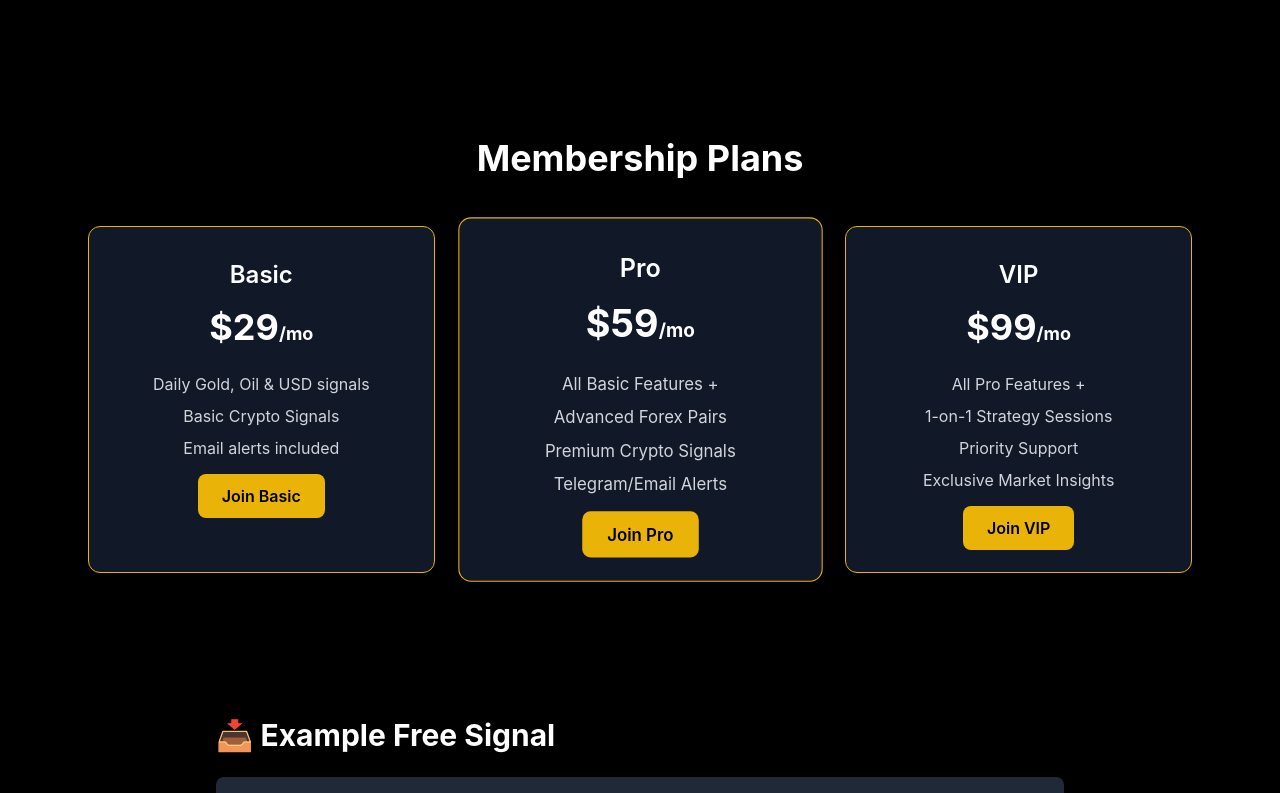
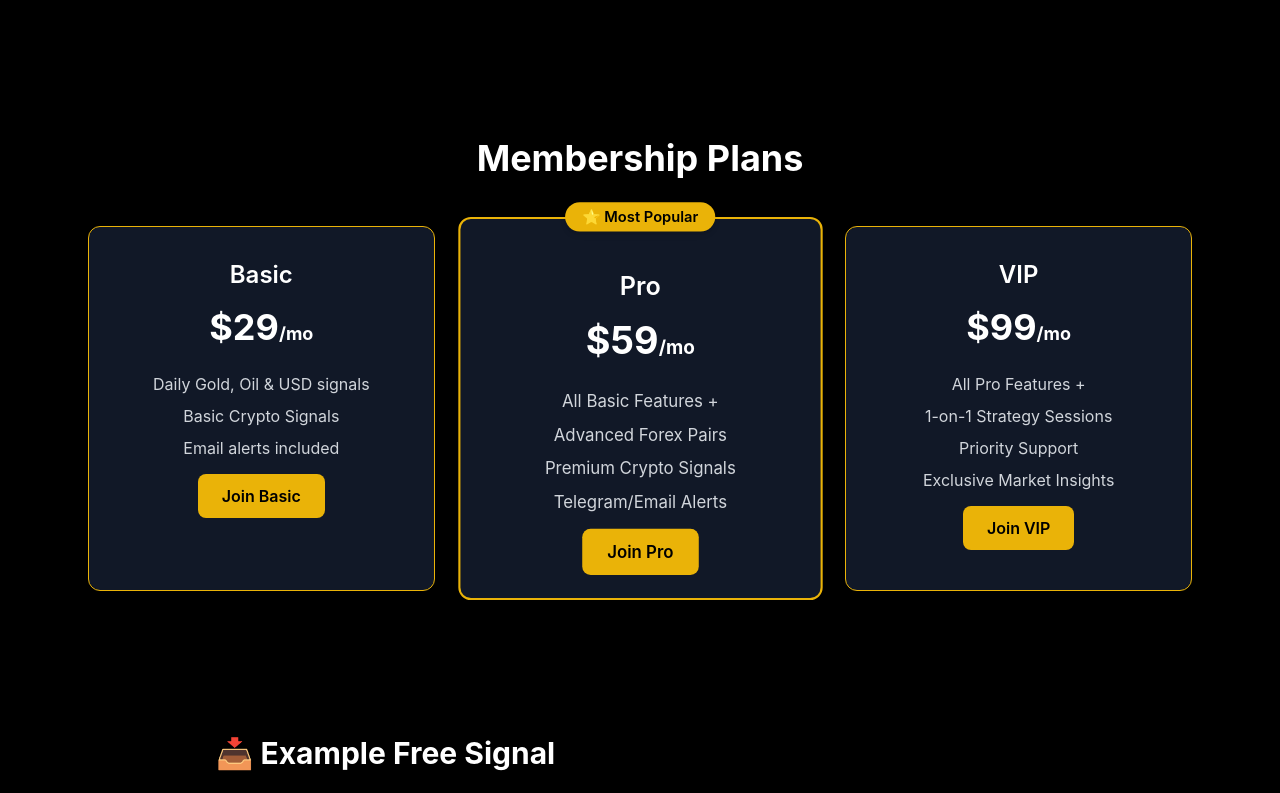
Before and after one commit to mhdkharoub-rgb/growfinitys, a Next.js app: page / in a window 1280 px wide. Shown: the part 694-1487 px from the top of the page. Built offline with nearby package versions, Linux system fonts and the light colour scheme.

Commit message:
Update Pricing.js

```diff
--- a/components/Pricing.js
+++ b/components/Pricing.js
@@ -28,9 +28,12 @@ export default function Pricing() {
             </a>
           </div>
 
-          {/* Pro Plan */}
-          <div className="bg-gray-900 rounded-xl p-8 shadow-lg text-center border border-yellow-500 transform scale-105">
-            <h3 className="text-2xl font-semibold mb-4">Pro</h3>
+          {/* Pro Plan with "Most Popular" badge */}
+          <div className="relative bg-gray-900 rounded-xl p-8 shadow-lg text-center border-2 border-yellow-500 transform scale-105">
+            <div className="absolute -top-4 left-1/2 transform -translate-x-1/2 bg-yellow-500 text-black px-4 py-1 rounded-full text-sm font-semibold shadow-md">
+              ⭐ Most Popular
+            </div>
+            <h3 className="text-2xl font-semibold mb-4 mt-4">Pro</h3>
             <p className="text-4xl font-bold mb-6">$59<span className="text-lg">/mo</span></p>
             <ul className="text-gray-300 mb-6 space-y-2">
               <li>All Basic Features +</li>
```
